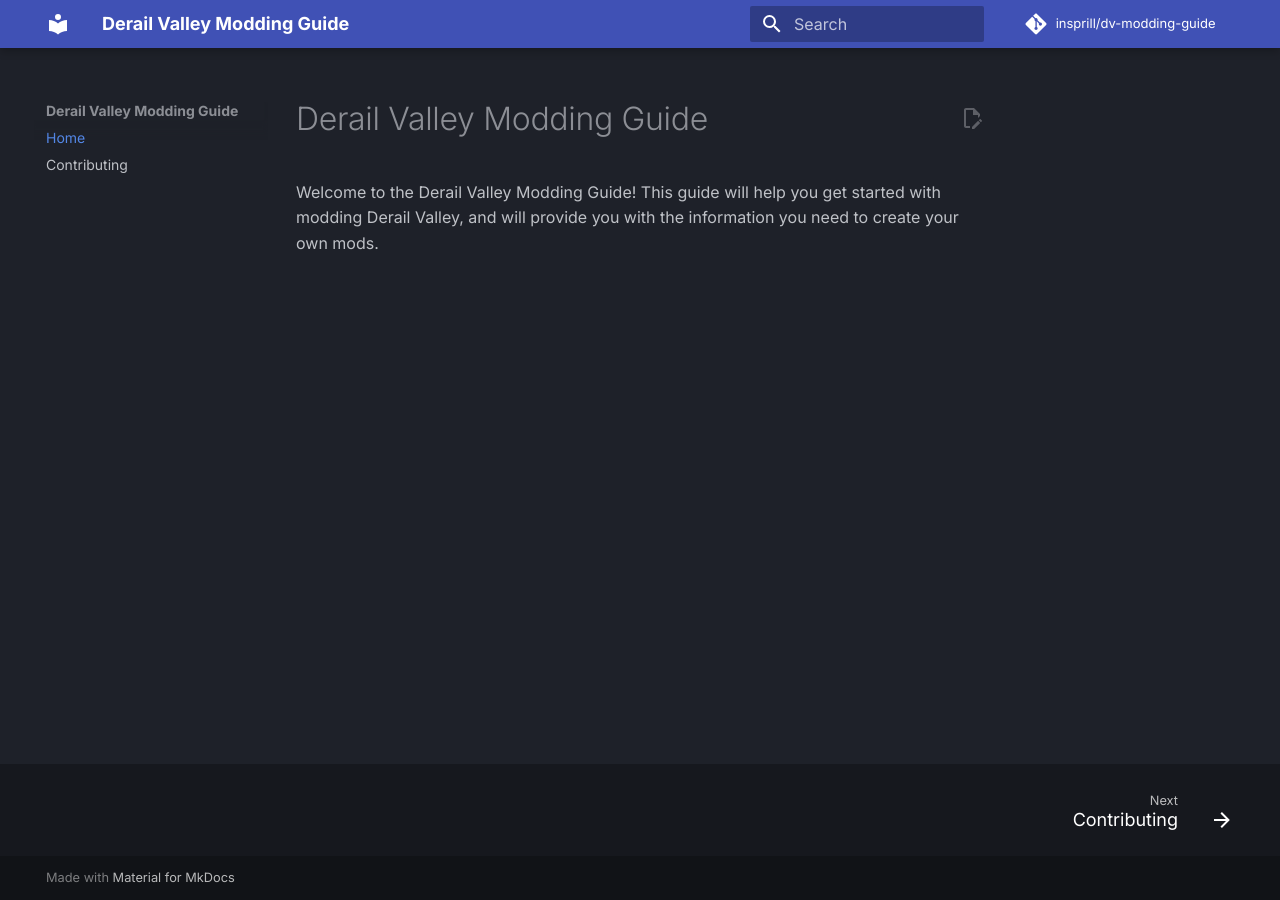
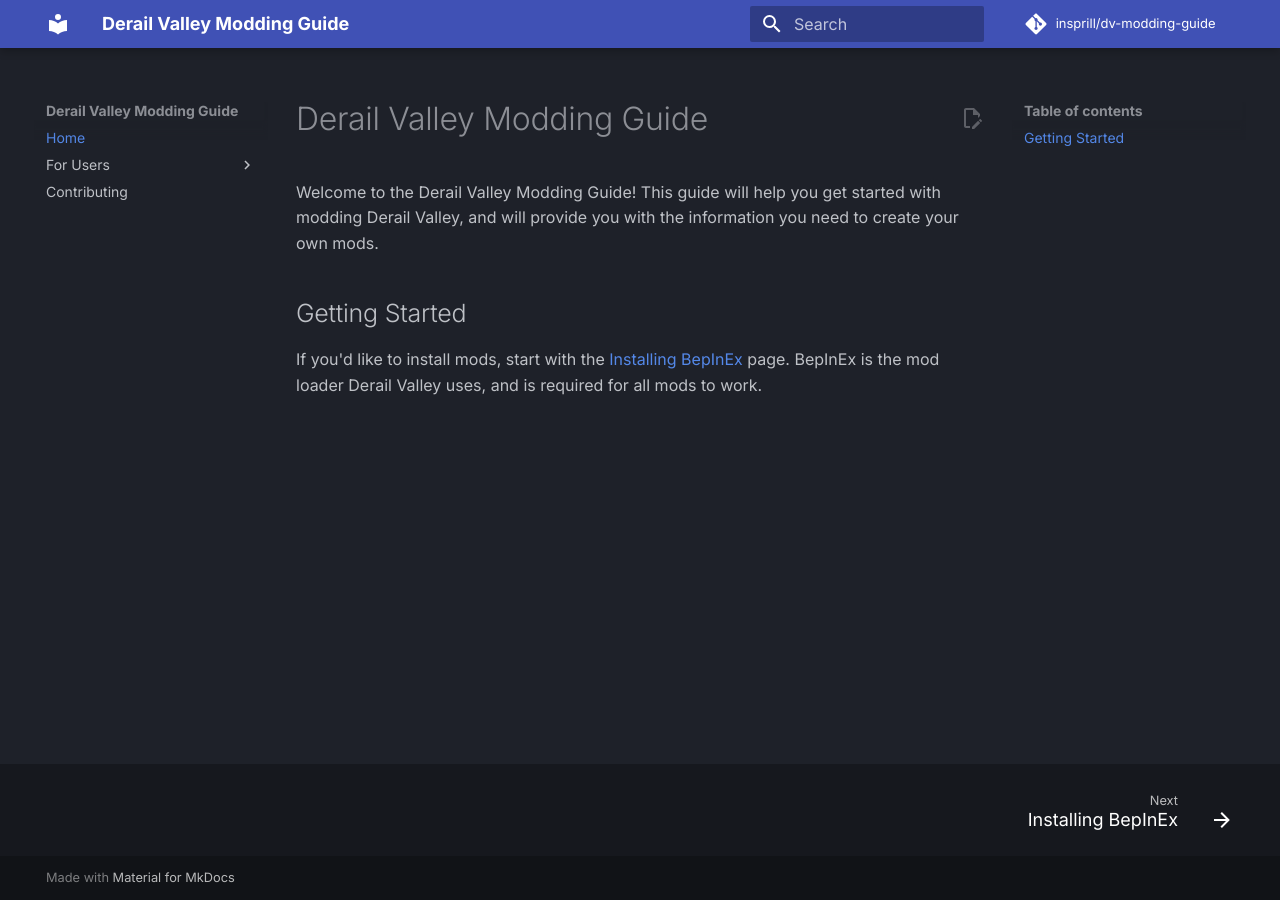
Before and after one commit to derail-valley-modding/modding-guide, an MkDocs documentation site: the page built from docs/index.md, in a window 1280 px wide. Built offline with MkDocs 1.6.1 and Material for MkDocs 9.7.7, drawn with Linux system fonts in a browser that asks for light colours; comment, search, counter and statistics services are not loaded.

Commit message:
Add instructions for installing BepInEx

```diff
--- a/docs/index.md
+++ b/docs/index.md
@@ -3,3 +3,13 @@ Derail Valley Modding Guide
 
 Welcome to the Derail Valley Modding Guide!
 This guide will help you get started with modding Derail Valley, and will provide you with the information you need to create your own mods.
+
+
+Getting Started
+---------------
+
+If you'd like to install mods, start with the [Installing BepInEx][installing-bepinex] page.
+BepInEx is the mod loader Derail Valley uses, and is required for all mods to work.
+
+
+[installing-bepinex]: ./users/installing-bepinex.md
--- a/mkdocs.yml
+++ b/mkdocs.yml
@@ -42,4 +42,6 @@ markdown_extensions:
 
 nav:
   - Home: index.md
+  - For Users:
+      - Installing BepInEx: users/installing-bepinex.md
   - Contributing: contributing.md
```
Also changed, not shown: docs/users/installing-bepinex.md (added, +58 -0 lines), docs/assets/configurationmanager-default-keybind.png (added), docs/assets/configurationmanager-new-keybind.png (added), docs/assets/extract-bepinex.png (added), docs/assets/extract-configurationmanager.png (added), docs/assets/replace-files.png (added), docs/assets/steam-browse-files.png (added).
